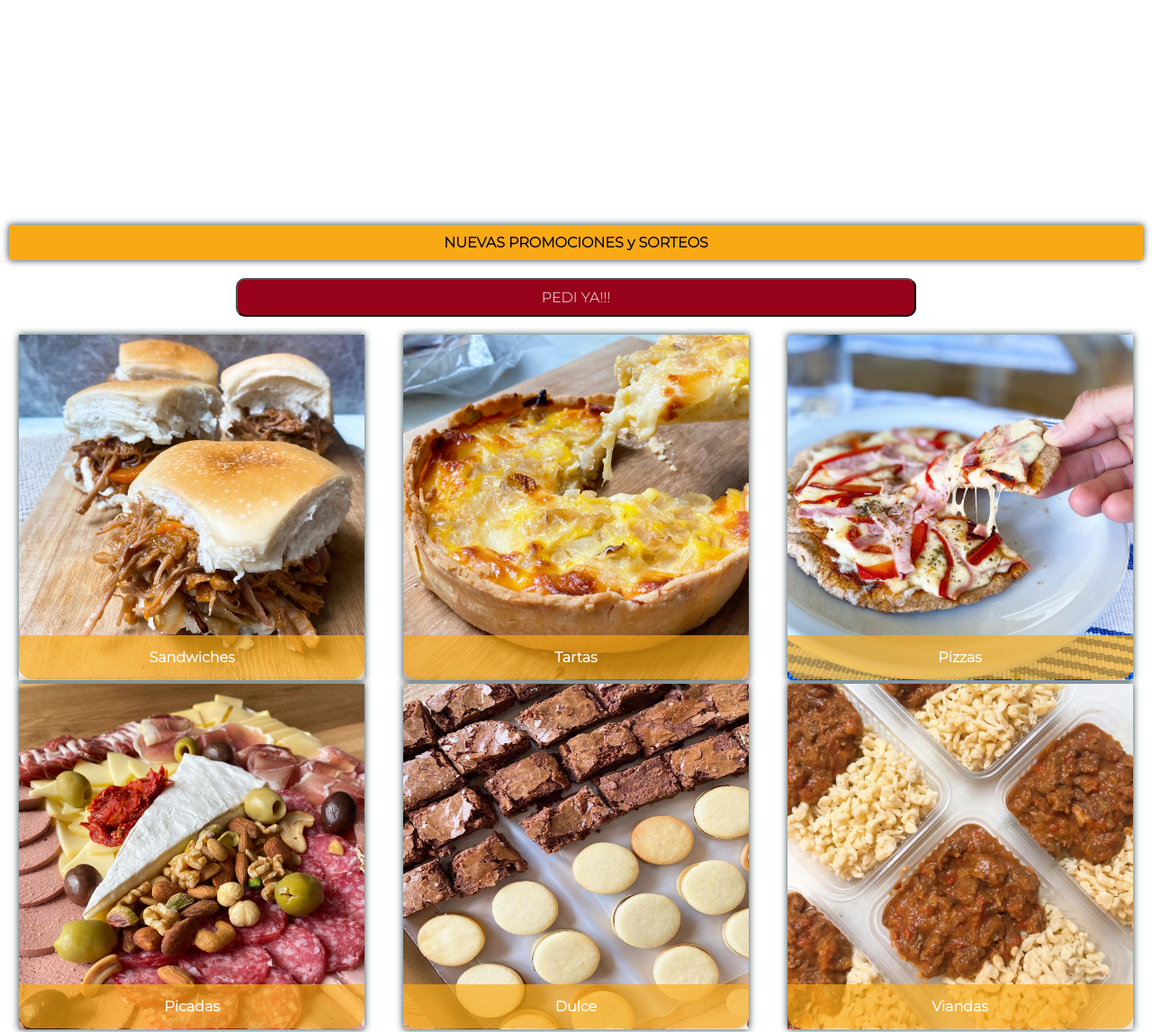
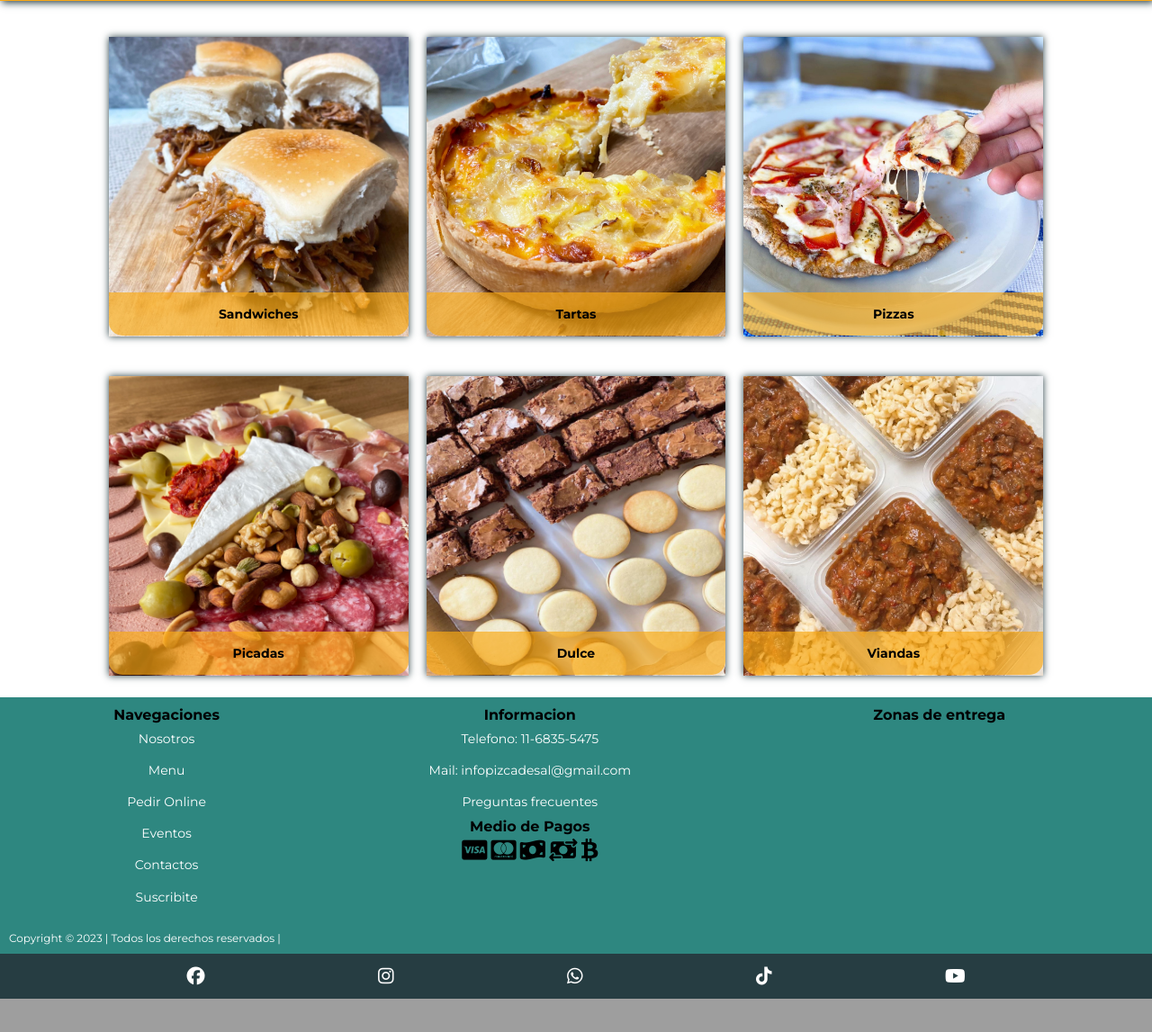
Before and after one commit to gabrielbocchio/grupo_3_conunapizcadesal, a Node server app: page / in a window 1280 px wide. Shown: the part 963-2110 px from the top of the page at 90% size. After the commit the page ends 2073 px from the top, so only its background shows below. Run offline with Node 20, Linux system fonts and the light colour scheme; some libraries are stand-ins or nearby versions; grey boxes are pictures that could not be loaded.

Commit message:
Se trabajo en los tamaños de 992 y 1200 px, con la foto de fondo

```diff
--- a/public/css/styles.css
+++ b/public/css/styles.css
@@ -1,5 +1,6 @@
 @import url('https://fonts.googleapis.com/css2?family=Bebas+Neue&display=swap');
 @import url('https://fonts.googleapis.com/css2?family=Montserrat:wght@200;300&display=swap');
+@import url('https://fonts.googleapis.com/css2?family=Montserrat:wght@400;500;600;700&display=swap');
 
 /* Bebas neue regular: nombre logo. Titulos/secciones principales.
 Monserrat: textos secundarios. */
@@ -17,6 +18,7 @@
     HAY QUE AGREGAR VAR(Y EL NOMBRE) */
     /* COLORES */
     --blanco: #FFFFFF;
+    --negro: #000000;
     --verde-footer1: #2E8780;
     --verde: #77bda3;
     --verde-nav-footer: #263D42;
@@ -28,7 +30,8 @@
     --MF-title-nav: 24px;
     --MF-title2-nav: 26px;
     --MF-main-photo-title: 14px;
-    --MF-main-button: 16px;
+    --MF-main-area-texto: 14px;
+    --MF-main-button: 14px;
     --MF-title-footer: 16px;
     --MF-texto-footer-texto: 12px;
     --MF-button-nav: 20px;
@@ -42,9 +45,12 @@
     --title2-nav-768px: 52px;
     --title-footer-768px: 12px;
     --texto-footer-texto-768px: 12px;
+    /* MIN-WIDTH: 992px */
+    --text-nave-992px: 20px;
     /* MIN-WIDTH: 1200px */
     --title-nav-1200px: 48px;
     --title2-nav-1200px: 52px;
+    --title-main-photo-1200px: 26px;
     --title-footer-1200px: 12px;
     --texto-footer-texto-1200px:12px;
 }
@@ -118,9 +124,8 @@
     transition: 0.2s;
 
 }
-.main-nav ul li a:hover {
+.main-nav ul li a {
     color: var(--blanco);
-    background: var(--verde);
     padding: 8px;
     border-radius: 5px;
 
@@ -137,42 +142,48 @@
 .main-body {
     background: var(--blanco);
 }
-.main-areas img{
-    width: 100%;
-}
-.button-area{
-    display: flex;
-    flex-direction: column;
-    justify-content: center;
-    margin-left: 10px;
-    margin-right: 10px;
-    margin-bottom: 20px;
+.main-areas{
+    position: relative;
 }
 .area-texto{
     width: 100%;
     background-color: var(--mostaza);
     box-shadow: 0 0 8px var(--verde-nav-footer);
     text-align: center;
-    margin-bottom: 20px;
+    font-size: var(--MF-main-area-texto);
+    color: var(--blanco);
+    padding: 5px 0;
+    position: absolute;
+    top: 0;
+
+}
+.main-areas img{
+    width: 100%;
+}
+.main-img-2{
+    display: none;
+}
+.main-button{
+    width: 100%;
+    position: absolute;
+    bottom: 0;
+}
+.button{
+    width: 100%;
+    background-color: var(--mostaza);
     font-size: var(--MF-main-button);
-    padding: 10px 20px;
+    color: var(--blanco);
+    padding: 10px 0;
+    border: 0;
+    box-shadow: 2px 2px 8px var(--verde-nav-footer);
 }
-.button-pedido{
-    width: 60%;
-    margin: auto;
-    padding: 10px 40px;
-    border-radius: 10px;
-    background-color: var(--rojo);
-    color: var(--blanco);
-    font-size: var(--MF-main-button);
-}
-
 .photo-area{
     width: 80%;
     margin: auto;
     display: flex;
     flex-wrap: wrap;
     justify-content: center;
+    margin-top: 20px;
 }
 .litle-photo{
     width:90%;
@@ -314,12 +325,6 @@
         font-size: 25px;
     }
 /* ------------------------------------ */
-                /* MAIN */
-/* ------------------------------------ */
-    .litle-photo{
-        width: 48%;
-    }
-/* ------------------------------------ */
                 /*FOOTER*/
 /* ------------------------------------ */
     .footer-copyright{
@@ -329,7 +334,6 @@
         color: var(--blanco);
     }
 }
-
 @media(min-width: 768px){
 /* ------------------------------------ */
                 /*HEADER*/
@@ -344,7 +348,6 @@
         justify-content: space-between;
         width: 100%;
     }
-
     .logo-title1 ,.logo-title2{
         margin-left: auto;
         margin-right: auto;
@@ -389,6 +392,15 @@
         font-size: 14px;
     }
 /* ------------------------------------ */
+                /*MAIN*/
+/* ------------------------------------ */
+    .photo-area{
+        width: 100%;
+    }
+    .litle-photo{
+        width:40%;
+    }
+/* ------------------------------------ */
                 /*FOOTER*/
 /* ------------------------------------ */
     .footer-title , .footer-texto{
@@ -413,7 +425,6 @@
         line-height: 2.5rem;
         font-size: 1.4rem;
     }
-
     .footer-icono i{
         color: var(--grisoscuro);
         font-size: 25px;
@@ -432,22 +443,30 @@
                 /*HEADER*/
 /* ------------------------------------ */
     .main-header{
+        width: 100%;
         background-color: transparent;
-    position: relative;
+        position: absolute;
+        top: 0;
         z-index: 100;
     }
-
+    .logo{
+            width: 100px;
+        }
+    .navbar a{
+        font-size:var(--text-nave-992px);
+        font-weight: 600;
+        color: var(--blanco);
+        /* background-color: var(--verde-footer1); */
+    }
     /* ------------------------------------ */
                     /*MAIN*/
     /* ------------------------------------ */
-
+    .area-texto{
+        display: none;
+    }
     .main-areas{
-    position: relative;
-    bottom: 249px;
-}
-.photo-area{
-    width: 100%;
-    justify-content: space-around;
+        position:relative;
+        top: 0;
     }
 
 }
@@ -457,7 +476,6 @@
 /* ------------------------------------ */
     .logo{
         animation: none;
-    width: 180px;
         border-radius: 50%;
         -webkit-transform: rotate(0deg);
         -moz-transform: rotate(0deg);
@@ -484,12 +502,11 @@
 /* ------------------------------------ */
                 /*MAIN*/
 /* ------------------------------------ */
-
     .litle-photo{
-    width: 30%;
+        width: 26%;
         position: relative;
         background-color: var(--blanco);
-    margin: 0;
+        margin: 20px 10px;
     }
     .litle-photo img{
         width: 100%;
@@ -499,6 +516,10 @@
     }
     .litle-photo:hover h3{
         height: 100%;
+        display: flex;
+        justify-content: center;
+        align-items: center;
+        font-size: var(--title-main-photo-1200px);
     }
     .title-photo{
         text-align: center;
@@ -511,5 +532,6 @@
         position: absolute;
         bottom: 5px;
         left: 0;
+        transition: 500ms;
     }
 }
--- a/src/view/home.html
+++ b/src/view/home.html
@@ -36,12 +36,12 @@
     <main class="main-body">
         <section class="main-section">
             <article class="main-areas">
-                <img src="images/Picada_XL.jpg" alt="foto-picada">
+                <h4 class="area-texto">20% de descuentas con todos los medios de pago</h4>
+                <img class="main-img" src="images/Picada_XL.jpg" alt="foto-picada">
+                <div class="main-button">
+                    <button class="button"><i class="fa-solid fa-cart-shopping"></i>  ¡Queres comer  rico!</button>
+                </div>
             </article >
-            <article class="button-area">
-                <h4 class="area-texto">NUEVAS PROMOCIONES y SORTEOS</h4>
-                <button class="button-pedido">PEDI YA!!!</button>
-            </article>
             <article class="photo-area">
                 <div class="litle-photo">
                     <img src="images/BB.jpg" alt="">
```
Also changed, not shown: public/images/Picada_XL2.jpg (deleted), 1 other file. Lines whose indentation alone changed are shown as unchanged.
